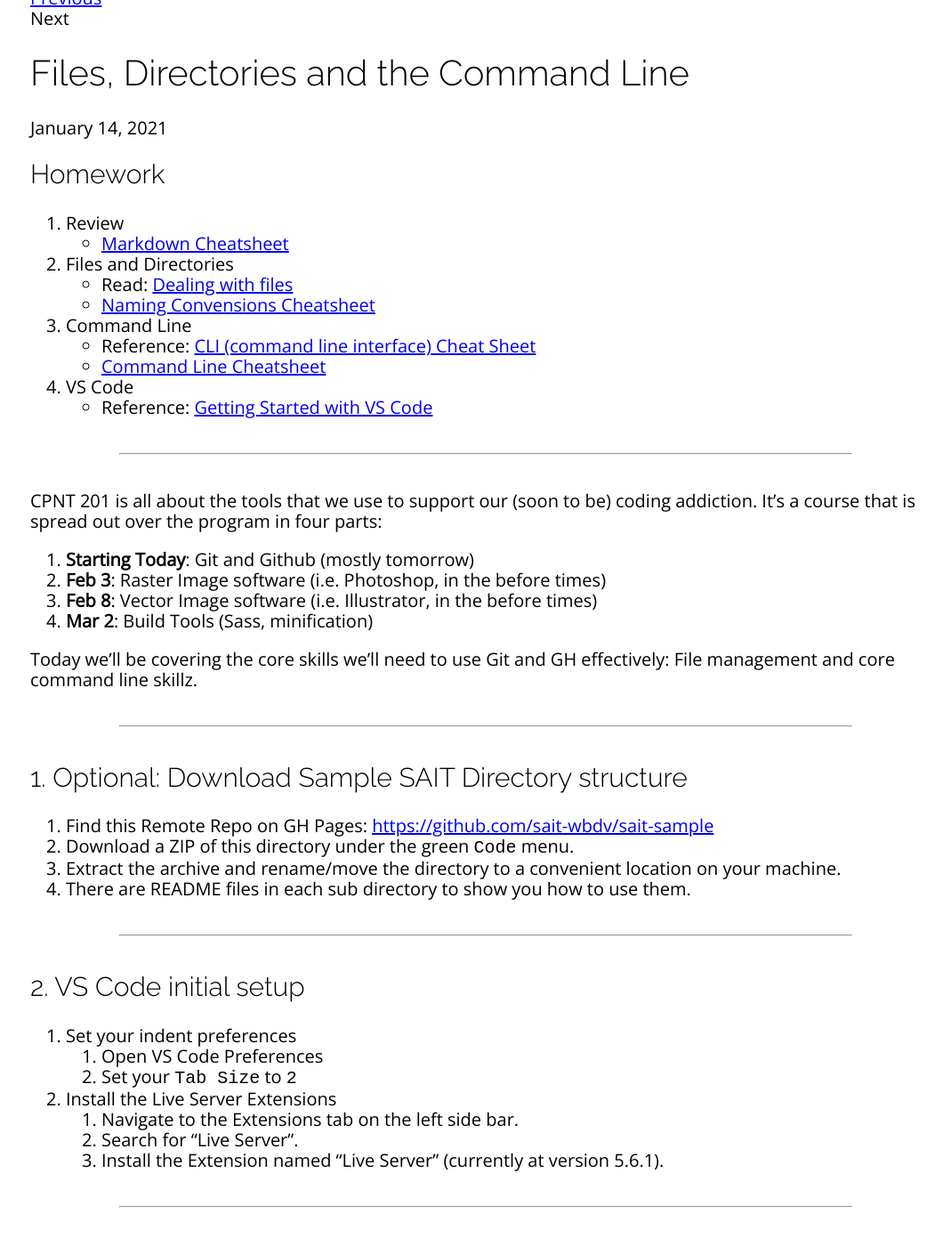
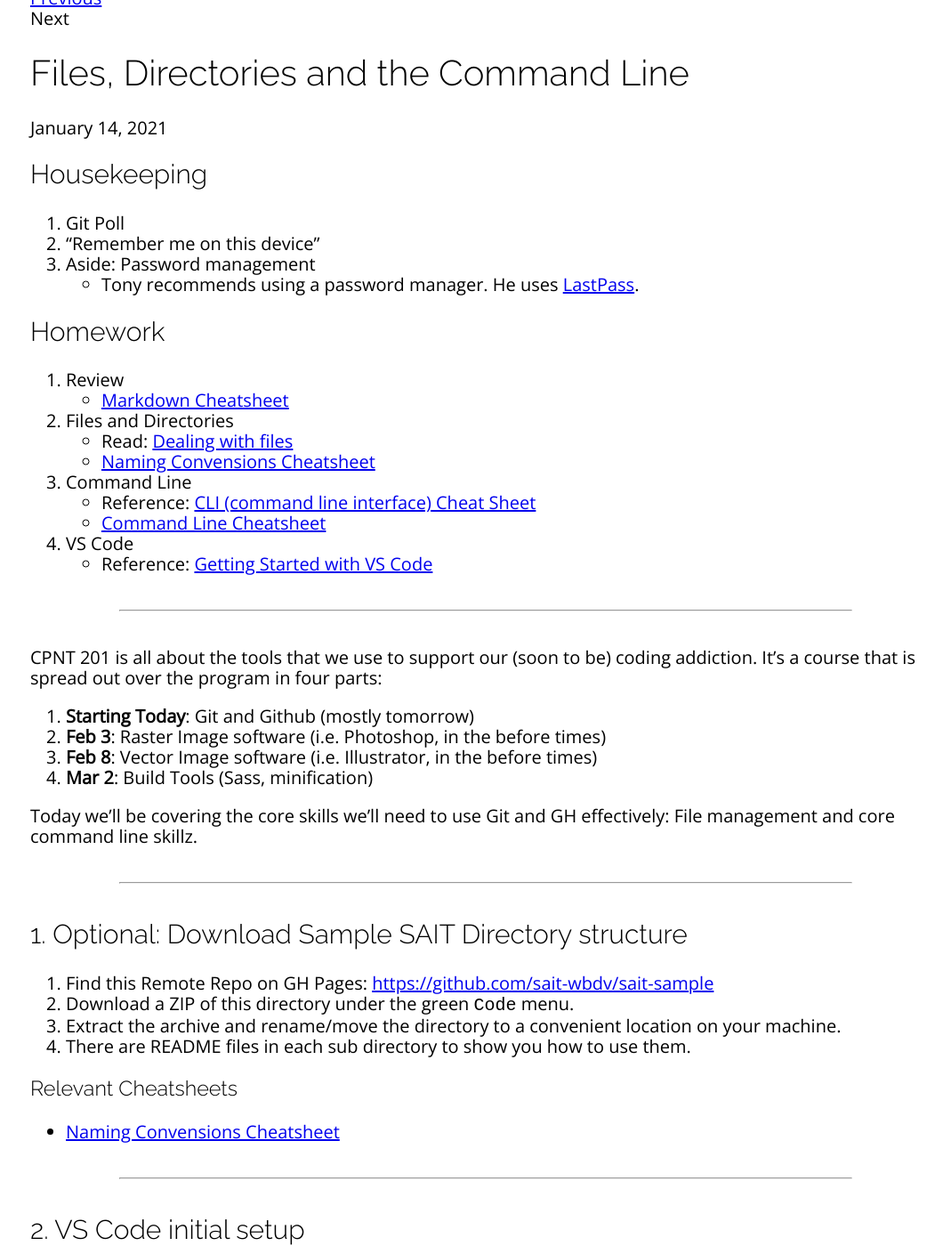
Before and after one commit to sait-wbdv/winter-2021, a Jekyll site: the page built from _posts/2021-01-14-files-directories-markdown.md, in a window 1280 px wide and 1400 px high, scrolled down 366 px. Shown: the whole window at 89% size, without its empty margins (94-1154 px from the left). Built offline with Jekyll 4.4.1, drawn with Linux system fonts in a browser that asks for light colours; nearby versions of some CDN libraries; some of the changed text lies outside the part shown.

Commit message:
added Housekeeping

```diff
--- a/_posts/2021-01-14-files-directories-markdown.md
+++ b/_posts/2021-01-14-files-directories-markdown.md
@@ -3,6 +3,12 @@ layout: post
 title: Files, Directories and the Command Line
 categories: cpnt201
 ---
+
+## Housekeeping
+1. Git Poll
+2. "Remember me on this device"
+3. Aside: Password management
+    - Tony recommends using a password manager. He uses [LastPass](https://www.lastpass.com/).
 
 ## Homework
 1. Review
@@ -35,6 +41,9 @@ Today we'll be covering the core skills we'll need to use Git and GH effectively
 3. Extract the archive and rename/move the directory to a convenient location on your machine.
 4. There are README files in each sub directory to show you how to use them.
 
+### Relevant Cheatsheets
+- [Naming Convensions Cheatsheet]({{site.baseurl}}/cheatsheets/naming-conventions)
+
 ---
 
 ## 2. VS Code initial setup
@@ -49,7 +58,8 @@ Today we'll be covering the core skills we'll need to use Git and GH effectively
 ---
 
 ## 3. Terminal demo
-- See: [Command Line Cheatsheet]({{site.baseurl}}/cheatsheets/command-line)
+### Relevant Cheatsheets
+- [Command Line Cheatsheet]({{site.baseurl}}/cheatsheets/command-line)
 
 ### Activity: Follow the white rabbit
 _If you've downloaded the default directory above:_
```
